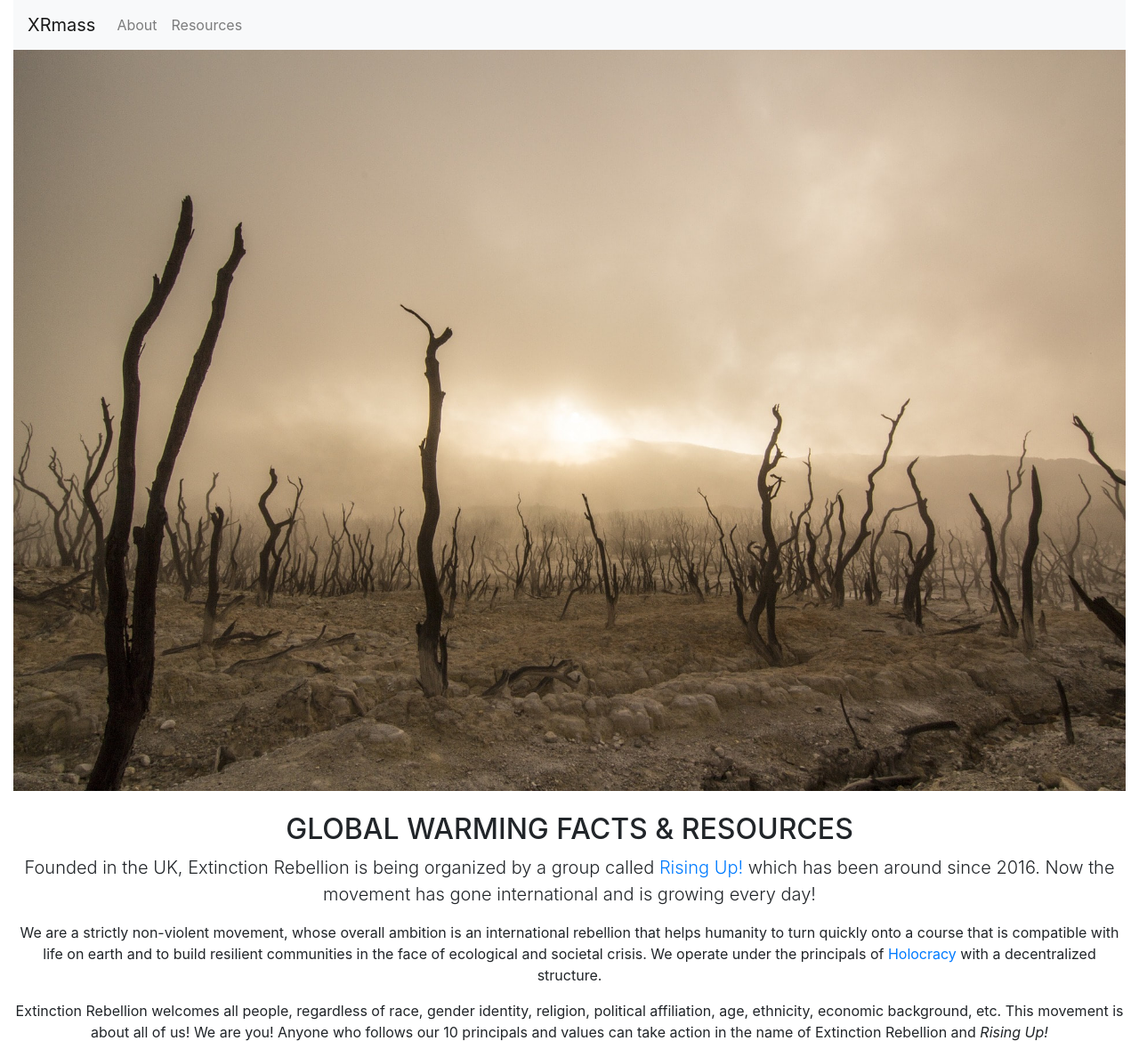
After one commit to davestgermain/extinctionr, a Django app: template extinctionr/info/templates/climate-change.html in a window 1280 px wide. The commit adds this page. Shown: the whole page at 89% size. Run offline with Django 3.2, Linux system fonts and the light colour scheme; the template is opened without the code that fills it, so the values that code supplies are empty; some libraries are stand-ins or nearby versions.

Commit message:
moved templates to generic location

```diff
--- /dev/null
+++ b/extinctionr/info/templates/climate-change.html
@@ -0,0 +1,21 @@
+{% extends "base.html" %}
+{% load static %}
+{% block content %}
+<div class="row mt-0">
+	<div class="col">
+		<img class="img-responsive w-100" src="{% static 'images/climate-change.jpg' %}" alt="Climate Change" />
+	</div>
+</div>
+<div class="row mt-4">
+	<div class="col text-center">
+		<h2 class="text-uppercase">Global Warming Facts &amp; Resources</h2>
+		<p class="lead">
+Founded in the UK, Extinction Rebellion is being organized by a group called <a href="https://risingup.org.uk/">Rising Up!</a> which has been around since 2016. Now the movement has gone international and is growing every day!</p>
+
+<p>We are a strictly non-violent movement, whose overall ambition is an international rebellion that helps humanity to turn quickly onto a course that is compatible with life on earth and to build resilient communities in the face of ecological and societal crisis. We operate under the principals of <a href="https://www.holacracy.org/">Holocracy</a> with a decentralized structure.</p>
+
+<p>Extinction Rebellion welcomes all people, regardless of race, gender identity, religion, political affiliation, age, ethnicity, economic background, etc. This movement is about all of us! We are you! Anyone who follows our 10 principals and values can take action in the name of Extinction Rebellion and <em>Rising Up!</em></p>
+	</div>
+</div>
+
+{% endblock %}
--- a/templates/extinctionr/index.html
+++ b/extinctionr/info/templates/index.html
@@ -48,19 +48,19 @@
 		<h5 class="text-secondary text-uppercase">Why this is important</h5>
 		<h2>Is Climage Change Serious?</h2>
 		<p>The U.N. and the U.S. have released detailed reports on the dire situation we are in. Climate change is not just an environmental crisis, it is a humanitarian crisis as well, affecting the entire world.</p>
-		<a class="btn btn-info" href="{% url 'xr.climatechange' %}">Learn More</a>
+		<a class="btn btn-info" href="{% url 'extinctionr.info:page' page='climate-change' %}">Learn More</a>
 	</div>
 	<div class="col text-center">
 		<h5 class="text-secondary text-uppercase">About Us</h5>
 		<h2>Principals &amp; Values</h2>
 		<p>Founded in the UK, Extinction Rebellion is being organized by a group called <a href="https://risingup.org.uk/">Rising Up</a> which has been around since 2016. Now the movement has gone international and is growing every day!</p>
-		<a class="btn btn-info" href="{% url 'xr.about' %}">Learn More</a>
+		<a class="btn btn-info" href="{% url 'extinctionr.info:page' page='about' %}">Learn More</a>
 	</div>
 	<div class="col text-center">
 		<h5 class="text-secondary text-uppercase">Take Action</h5>
 		<h2>Join Us!</h2>
 		<p>Ready to get involved? Become a part of the Rebellion in Massachusetts! This movement welcomes everyone and is run by every day people. No prior experience in activism is required!</p>
-		<a class="btn btn-info" href="{% url 'xr.join' %}">Learn More</a>
+		<a class="btn btn-info" href="{% url 'extinctionr.info:page' page='join' %}">Learn More</a>
 	</div>
 </div>
 
--- a/extinctionr/settings.py
+++ b/extinctionr/settings.py
@@ -55,6 +55,7 @@ INSTALLED_APPS = [
     'storages',
     'marketing',
     'extinctionr.actions.apps.ActionsConfig',
+    'extinctionr.info',
     # end of CRM stuff
     # django wiki
     'django_nyt.apps.DjangoNytConfig',
--- a/templates/menu.html
+++ b/templates/menu.html
@@ -1,6 +1,6 @@
 <ul class="nav navbar-nav mr-auto">
-  <li class="nav-item"><a class="nav-link" id="about" href="{% url 'xr.about' %}">About</a></li>
-  <li class="nav-item"><a class="nav-link" id="resources" href="{% url 'xr.resources' %}">Resources</a></li>
+  <li class="nav-item"><a class="nav-link" id="about" href="{% url 'extinctionr.info:page' page='about' %}">About</a></li>
+  <li class="nav-item"><a class="nav-link" id="resources" href="{% url 'extinctionr.info:page' page='resources' %}">Resources</a></li>
   {% if request.user.is_authenticated %}
   <li class="nav-item"><a class="nav-link" id="wiki" href="{% url 'wiki:root' %}">Wiki</a></li>
   <li class="nav-item"><a class="nav-link" id="dashboard" href="{% url 'common:home' %}">Dashboard</a></li>
--- a/templates/root.html
+++ b/templates/root.html
@@ -25,7 +25,7 @@
     {% block header %}
     <header>
       <nav class="navbar navbar-expand-lg navbar-light bg-light">
-        <a class="navbar-brand" href="{% url 'index' %}">XRmass</a>
+        <a class="navbar-brand" href="{% url 'extinctionr.info:index' %}">XRmass</a>
         <button class="navbar-toggler" type="button" data-toggle="collapse" data-target="#navbarSupportedContent" aria-controls="navbarSupportedContent" aria-expanded="false" aria-label="Toggle navigation">
           <i class="fas fa-bars"></i>
         </button>
```
Also changed, not shown: extinctionr/info/urls.py (added, +9 -0 lines), extinctionr/info/views.py (added, +10 -0 lines), extinctionr/urls.py (+1 -6 lines), extinctionr/info/__init__.py (added), extinctionr/info/templates/about.html (renamed from templates/extinctionr/about.html), extinctionr/info/templates/resources.html (renamed from templates/extinctionr/resources.html).
